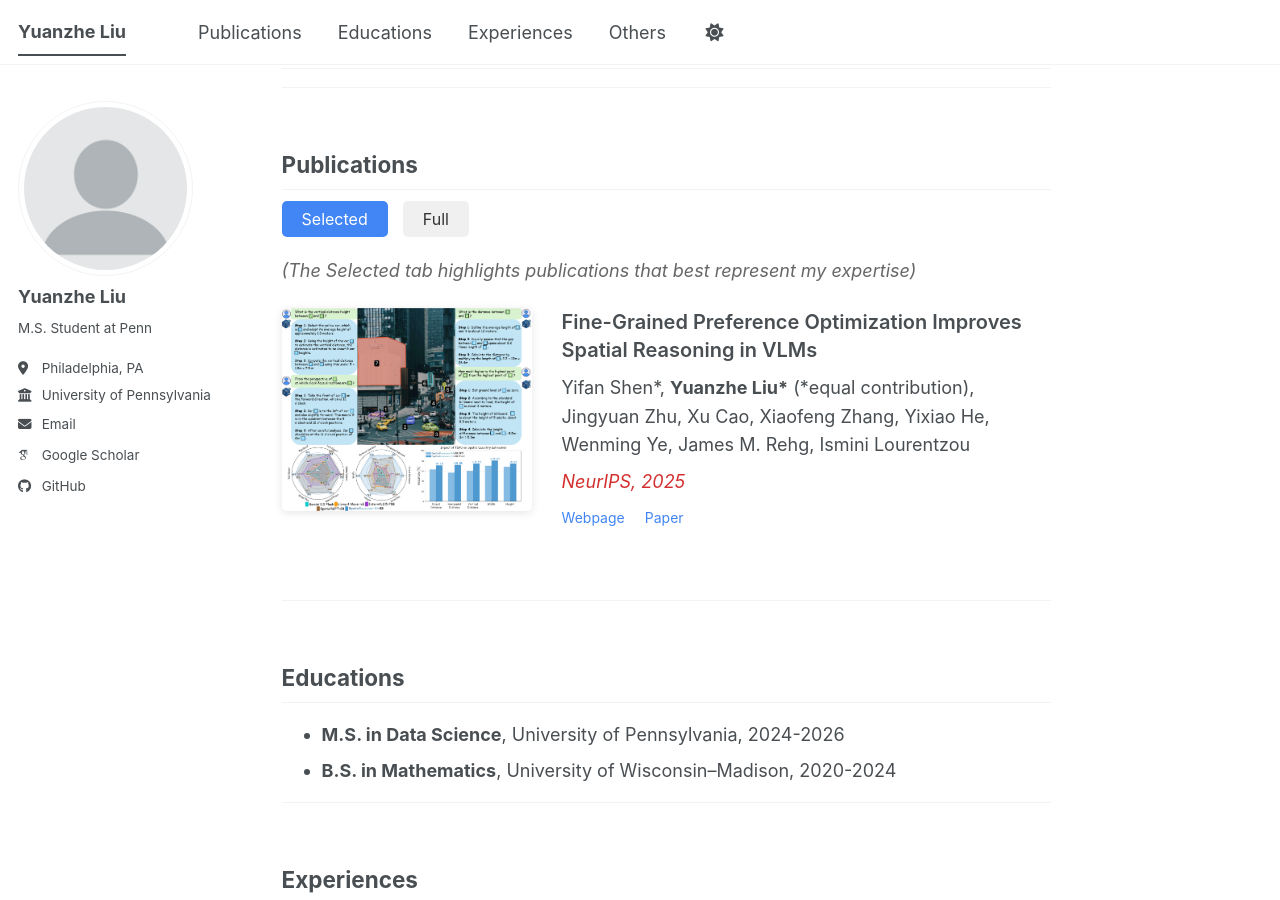
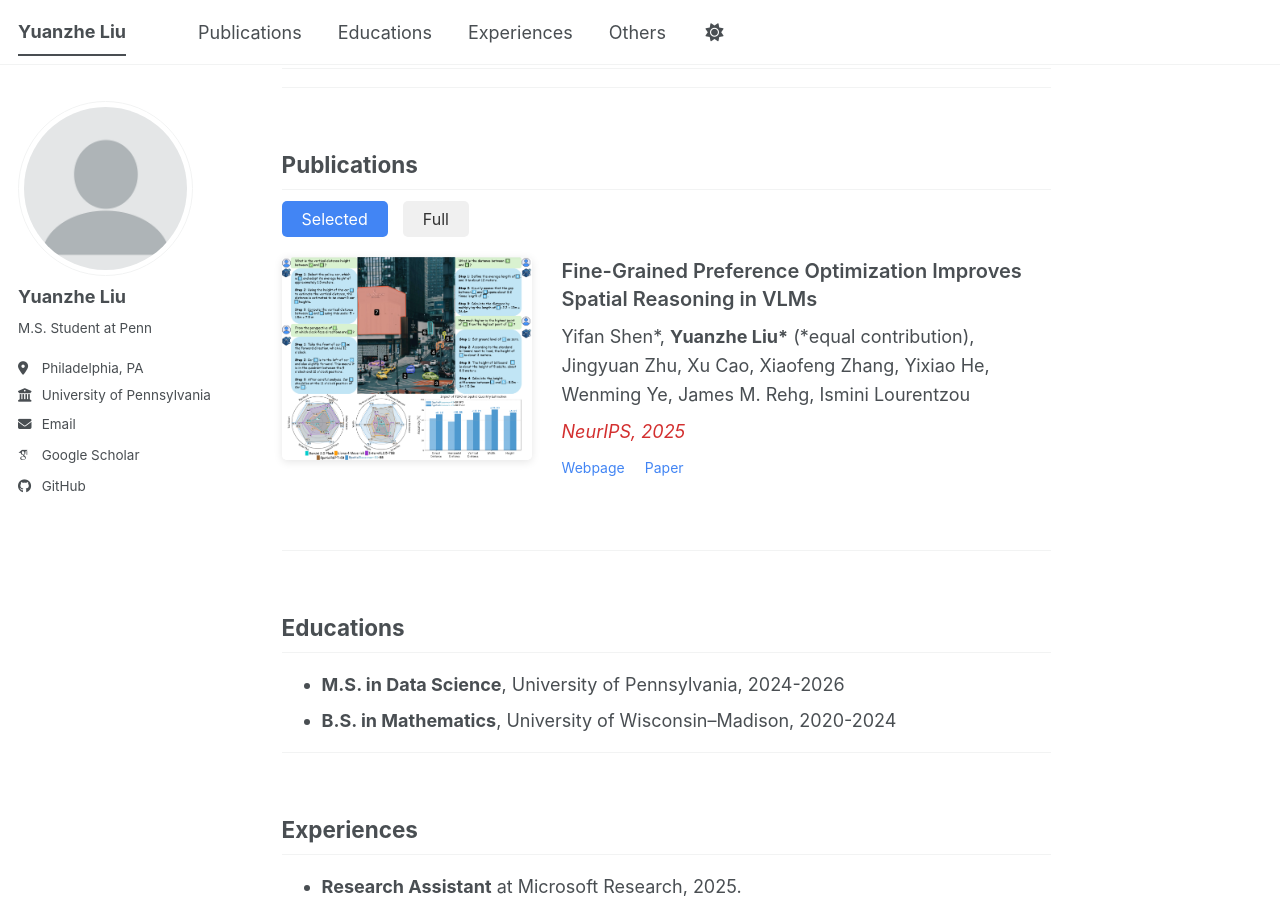
Before and after one commit to yuanzhel0903/yuanzhel0903.github.io, a Jekyll site: the page built from _pages/about.md, in a window 1280 px wide and 900 px high, scrolled down 425 px. Built offline with Jekyll 4.4.1, drawn with Linux system fonts in a browser that asks for light colours; some web fonts are replaced; a script bundle is joined from its source files by our own code; library files that are not in the unit come from our copies.

Commit message:
Update about.md

```diff
--- a/_pages/about.md
+++ b/_pages/about.md
@@ -149,7 +149,6 @@ My research focuses on the capability of embodied agents and applying them for p
 </div>
 
 <div id="selected-tab" class="tab-content active">
-  <p class="pub-note">(The Selected tab highlights publications that best represent my expertise)</p>
 
   <!-- Selected Publications -->
   <div class="publication-item">
```
